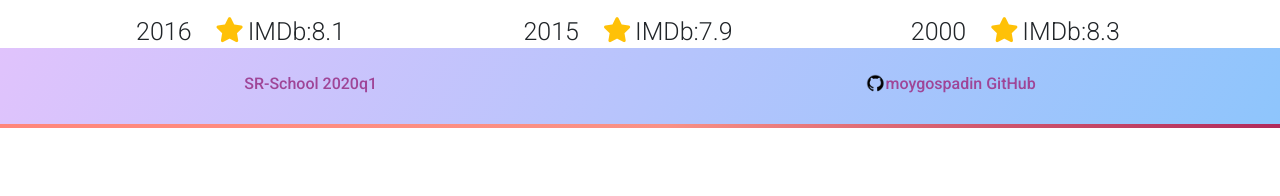
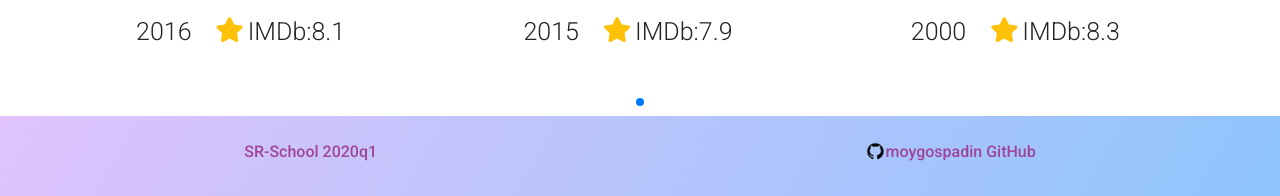
Before and after one commit to moygospadin/MovieSearch, a website built with webpack: page movie/index.html in a window 1280 px wide. Shown: the part 672-868 px from the top of the page. Before the commit the page ends 800 px from the top, so only its background shows below. Built offline with nearby package versions, Linux system fonts and the light colour scheme; what rss-virtual-keyboard would draw is missing.

Commit message:
feat: change footer position

```diff
--- a/movie/index.html
+++ b/movie/index.html
@@ -23,6 +23,8 @@
 </head>
 
 <body>
+    <div class="wrapper">
+        <div class="content">
             <div class="lol" style="display: none;"></div>
             <div class="container">
                 <h1 class="text-center mt-5">Movie Search<i class="fas fa-video"></i></h1>
@@ -95,8 +97,8 @@
                 <div class="swiper-button-prev"></div>
                 <div class="swiper-button-next"></div>
             </div>
-
-    <footer class="footer fixed-bottom deep-blue-gradient">
+        </div>
+        <footer class="footer  deep-blue-gradient">
             <a class="footer-link" href="https://rs.school/">
                 <h5 class="text-muted">SR-School 2020q1</h5>
             </a>
@@ -105,7 +107,7 @@
             </a>
 
         </footer>
-    <div class="footer-line  young-passion-gradient  fixed-bottom "></div>
+    </div>
     <script src="https://unpkg.com/swiper/js/swiper.js"></script>
     <script src="https://unpkg.com/swiper/js/swiper.min.js"></script>
 
--- a/movie/style.css
+++ b/movie/style.css
@@ -4,7 +4,8 @@
     }
 
     body {
-        background: white !important;
+        min-height: 100%;
+        background-color: white !important;
     }
 
     .card {
@@ -88,7 +89,6 @@
         background-color: rgb(10, 186, 181, 0.1);
         text-align: center;
         min-height: 10vh;
-        /*border-bottom: 3px solid #ff3547;*/
     }
 
     .footer-line {
@@ -352,3 +352,22 @@
             box-shadow: 0 0 0 0 rgba(125, 126, 255, 0);
         }
     }
+
+    footer {
+        flex: 0 0 auto;
+    }
+
+    .content {
+        flex: 1 0 auto;
+    }
+
+    .wrapper {
+        display: flex;
+        flex-direction: column;
+        min-height: 100%;
+    }
+
+    html,
+    body {
+        height: 100%;
+    }
```
Lines whose indentation alone changed are shown as unchanged.
